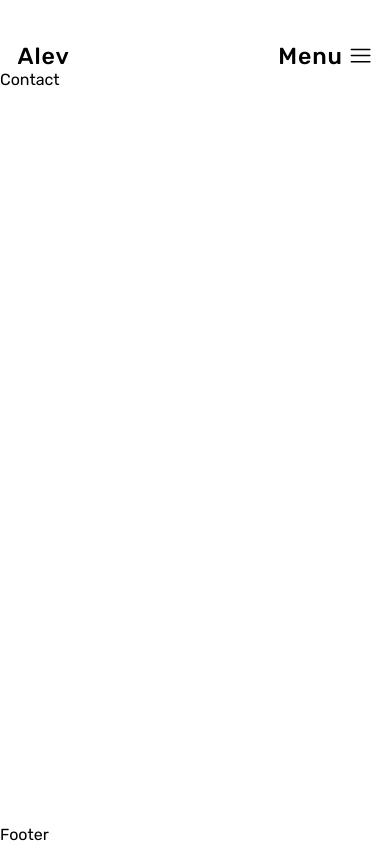
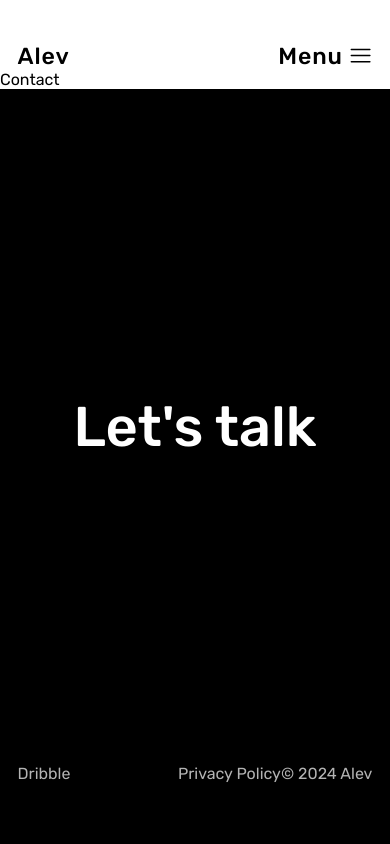
Before and after one commit to shibaramdas-git/02project-portfolio-hcms, a React (Vite) app: page /contact in a window 390 px wide. Built offline with nearby package versions, Linux system fonts and the light colour scheme.

Commit message:
footer page Complete Style and Responsiveness

```diff
--- a/src/components/Footer.jsx
+++ b/src/components/Footer.jsx
@@ -1,12 +1,60 @@
 import React from "react";
+import { Link } from "react-router-dom";
 import styled from "styled-components";
 
 const StyledFooter = styled.footer`
+  padding: 0 4.5%;
+  margin-top: auto;
+  padding-bottom: 2em;
+  width: 100%;
+  height: 100vh;
+  background-color: black;
+  color: white;
+  a {
+    color: white;
+    text-decoration: none;
+  }
+`;
+const Copyright = styled.div`
   margin-top: auto;
   width: 100%;
+  display: flex;
+  justify-content: space-between;
+  align-items: center;
+  span {
+    opacity: 0.7;
+    &:hover {
+      opacity: 1;
+    }
+  }
+`;
+const Largetext = styled.div`
+  display: flex;
+  justify-content: center;
+  align-items: center;
+  color: white;
+  font-size: 4.5rem;
+  font-weight: 500;
+  height: 80vh;
+  @media (max-width: 768px) {
+    font-size: 3.5rem;
+  }
 `;
 function Footer() {
-  return <StyledFooter>Footer</StyledFooter>;
+  return (
+    <StyledFooter>
+      <Largetext>
+        <Link to="/contact">Let's talk</Link>
+      </Largetext>
+      <Copyright>
+        <span>Dribble</span>
+        <div>
+          <span>Privacy Policy</span>
+          <span>&copy; 2024 Alev</span>
+        </div>
+      </Copyright>
+    </StyledFooter>
+  );
 }
 
 export default Footer;
--- a/src/components/Navbar.jsx
+++ b/src/components/Navbar.jsx
@@ -6,6 +6,7 @@ import { Link } from "react-router-dom";
 
 const StyledNavbar = styled.nav`
   padding: 0 4.5%;
+  background-color: rgba(255, 255, 255, 0.2);
 `;
 const Container = styled.div`
   display: flex;
@@ -19,7 +20,9 @@ const Container = styled.div`
     color: black;
     text-decoration: none;
   }
-  div:hover {
+`;
+const Navtext = styled.div`
+  &:hover {
     animation: shake 0.8s;
   }
   @keyframes shake {
@@ -37,7 +40,7 @@ const Container = styled.div`
     }
   }
 `;
-const Menuicon = styled.div`
+const Menuicon = styled(Navtext)`
   display: flex;
   align-items: center;
   gap: 0.4rem;
@@ -99,9 +102,9 @@ function Navbar() {
   return (
     <StyledNavbar>
       <Container>
-        <div>
+        <Navtext>
           <Link to="/">Alev</Link>
-        </div>
+        </Navtext>
         <Menuicon onClick={handleClick}>
           Menu <RxHamburgerMenu />
         </Menuicon>
--- a/src/index.css
+++ b/src/index.css
@@ -13,4 +13,5 @@
 }
 body {
   font-family: "Rubik", sans-serif;
+  /* background-color: red; */
 }
```
